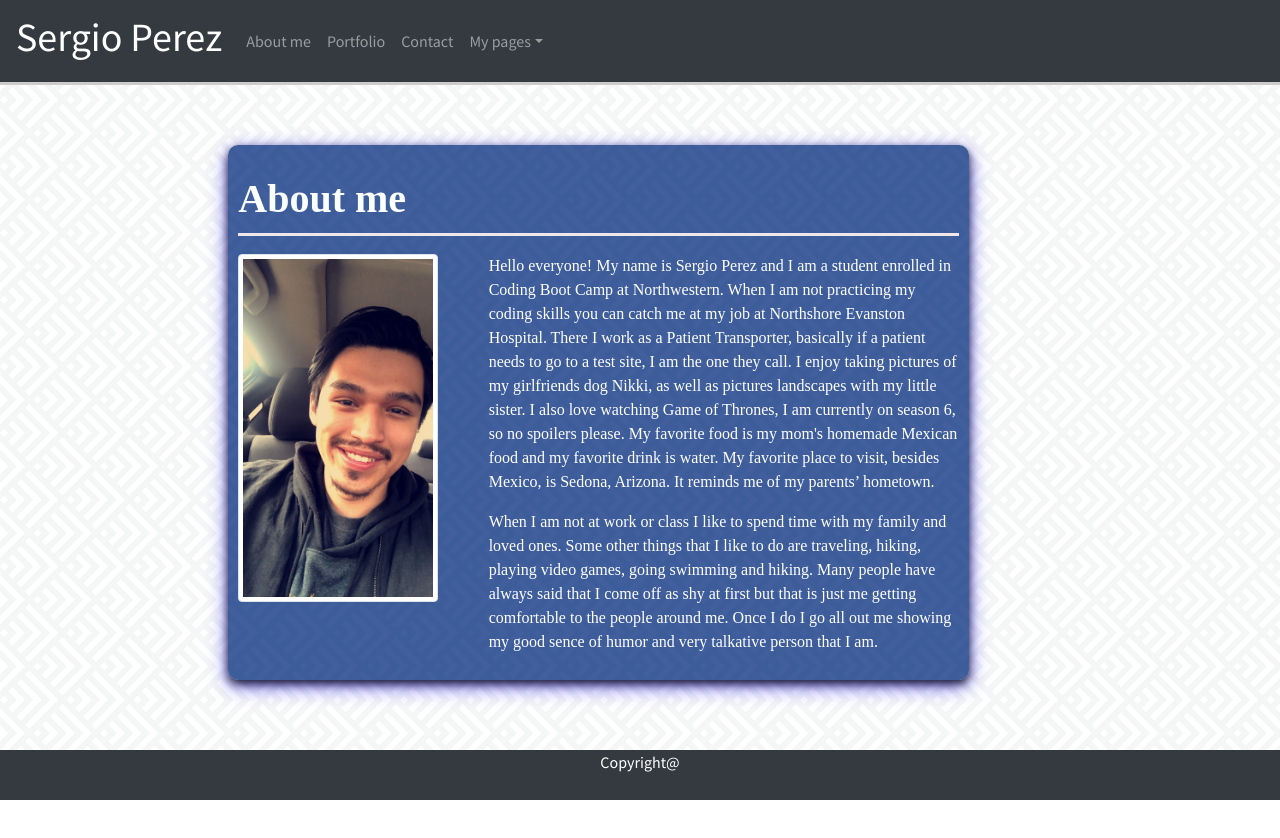
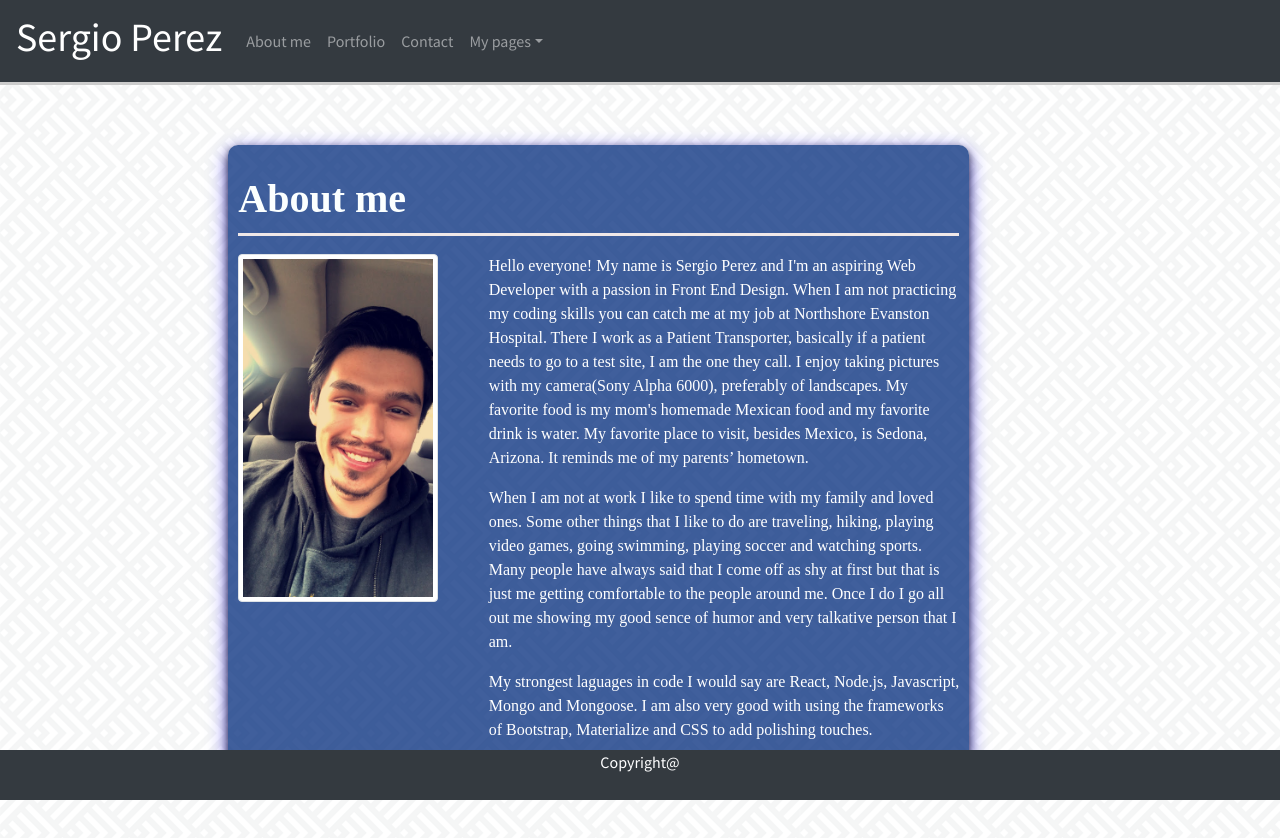
Before and after one commit to icek567/react-portfolio, a React (Create React App) app: page / in a window 1280 px wide. Shown: the top 838 px of the page. Before the commit the page ends 800 px from the top, so only its background shows below. Built offline with nearby package versions, Linux system fonts and the light colour scheme.

Commit message:
added buttons to github, chnaged text

```diff
--- a/src/pages/About/index.js
+++ b/src/pages/About/index.js
@@ -19,20 +19,22 @@ function About() {
               </div>
 
               <div className="col-md-8">
-                <p className="text-white"> Hello everyone! My name is Sergio Perez and I am a student enrolled in Coding Boot Camp at
-                Northwestern. When I am not practicing my coding skills you can catch me at my job at Northshore Evanston
+                <p className="text-white">  Hello everyone! My name is Sergio Perez and I'm an aspiring Web Developer with a passion in Front End Design. When I am not practicing my coding skills you can catch me at my job at Northshore Evanston
                 Hospital. There I work as a Patient Transporter, basically if
                 a patient needs to go to a test site, I am the one they call.
-                I enjoy taking pictures of my girlfriends dog Nikki, as well as pictures landscapes with my little sister. I
-                also love watching Game of Thrones, I am currently on season 6, so no spoilers please.
+                I enjoy taking pictures with my camera(Sony Alpha 6000), preferably of landscapes.
                 My favorite food is my mom's homemade Mexican food and my favorite drink is water.
           My favorite place to visit, besides Mexico, is Sedona, Arizona. It reminds me of my parents’ hometown.</p>
 
-                <p className="text text-white">When I am not at work or class I like to spend time with my family and loved ones. Some
+                <p className="text-white">  When I am not at work I like to spend time with my family and loved ones. Some
                 other things that I like to do are traveling, hiking, playing video games, going
-                swimming and hiking. Many people have always said that I come off as shy at first but that is just me getting
+                swimming, playing soccer and watching sports. Many people have always said that I come off as shy at first but that is just me getting
                 comfortable to the people around me. Once I do I go all out me showing my good sence of humor and very talkative
-            person that I am.</p>
+                person that I am.</p>
+
+                <p className="text-white">  My strongest laguages in code I would say are React, Node.js, Javascript, Mongo and Mongoose. I am also very good with
+                  using the frameworks of Bootstrap, Materialize and CSS to add polishing touches.
+                </p>
               </div>
             </div>
 
--- a/src/pages/Portfolio/index.js
+++ b/src/pages/Portfolio/index.js
@@ -28,6 +28,13 @@ function Portfolio() {
                                 “Keyword” or “Title”.</p>
                                     <Project name="Multi-Media-App" img={media} link="https://icek567.github.io/Multi-Media-Search-App/" />
                                 </div>
+                                <a class="btn btn-outline-info btn-sm" id="btn" href="https://github.com/icek567/Multi-Media-Search-App" role="button">GitHub</a>
+                                <h5 id="list">Technologies used:</h5>
+                                <ul>
+                                    <li>jquery</li>
+                                    <li>Javascript</li>
+                                    <li>Materialize</li>
+                                </ul>
                             </div>
                         </div>
                         <div className="col-sm-6">
@@ -39,6 +46,13 @@ function Portfolio() {
                             to them later. </p>
                                     <Project name="Schedule" img={Schedule} link="https://icek567.github.io/Schedule/" />
                                 </div>
+                                <a class="btn btn-outline-info btn-sm" id="btn" href="https://github.com/icek567/Schedule" role="button">GitHub</a>
+                                <h5 id="list">Technologies used:</h5>
+                                <ul>
+                                    <li>CSS</li>
+                                    <li>Javascript</li>
+                                    <li>Bootstrap</li>
+                                </ul>
                             </div>
                         </div>
                     </div>
@@ -46,21 +60,37 @@ function Portfolio() {
                         <div className="col-sm-6">
                             <div className="card text-white bg-dark">
                                 <div className="card-body">
-                                    <h5 className="card-text">Superhero Quiz</h5>
+                                    <h5 className="card-title">Superhero Quiz</h5>
                                     <p className="card-text">How good do you know superhero lore? Take this quiz and find out if you know enough to pass.
                             See your high school but if you get too many wrong answers it will end the quiz early.</p>
                                     <Project name="Superhero Quiz" img={quiz} link="https://icek567.github.io/Quiz-2" />
                                 </div>
+                                <a class="btn btn-outline-info btn-sm" id="btn" href="https://github.com/icek567/Superhero-Quiz" role="button">GitHub</a>
+                                <h5 id="list">Technologies used:</h5>
+                                <ul>
+                                    <li>jquery</li>
+                                    <li>Javascript</li>
+                                    <li>Bootstrap</li>
+                                </ul>
                             </div>
                         </div>
                         <div className="col-sm-6">
                             <div className="card text-white bg-dark">
                                 <div className="card-body">
-                                    <h5 className="card-text">Burger App</h5>
+                                    <h5 className="card-title">Burger App</h5>
                                     <p className="card-text">Devour the burger or toss it away, the choice is up to you. On the left side you have the burgers that have been created while on the right
                             are the ones that you ate.</p>
                                     <Project name="Burger App" img={burger} link="https://arcane-thicket-32283.herokuapp.com/" />
                                 </div>
+                                <a class="btn btn-outline-info btn-sm" id="btn" href="https://github.com/icek567/burger-app" role="button">GitHub</a>
+                                <h5 id="list">Technologies used:</h5>
+                                <ul>
+                                    <li>Express</li>
+                                    <li>Express-handlebars</li>
+                                    <li>Bootstrap</li>
+                                    <li>MySQL</li>
+                                    <li>Heroku App</li>
+                                </ul>
                             </div>
                         </div>
                     </div>
@@ -68,21 +98,35 @@ function Portfolio() {
                         <div className="col-sm-6">
                             <div className="card text-white bg-dark">
                                 <div className="card-body">
-                                    <h5 className="card-text">Password Generator</h5>
+                                    <h5 className="card-title">Password Generator</h5>
                                     <p className="card-text">Need to come up with a strong password for any online account? With this you are able to generate one for you and be able to copy it to clipboard.
                                     This website uses pure javascript to generate from random symbols, numbers and letters.</p>
                                     <Project  name="Password Generator" img={password} link="https://icek567.github.io/Password-Generator/" />
                                 </div>
+                                <a class="btn btn-outline-info btn-sm" id="btn" href="https://github.com/icek567/Password-Generator" role="button">GitHub</a>
+                               <h5 id="list">Technologies used:</h5>
+                                <ul>
+                                    <li>HTML</li>
+                                    <li>Javascript</li>
+                                    <li>Bootstrap</li>
+                                </ul>
                             </div>
                         </div>
                         <div className="col-sm-6">
                             <div className="card text-white bg-dark">
                                 <div className="card-body">
-                                    <h5 className="card-text">Team Maker</h5>
+                                    <h5 className="card-title">Team Maker</h5>
                                     <p className="card-text">Using node.js, form your terminal you are able to create a team for yourself. Create the manager, Engineer and the intern.
                                      Once all of the information was put in, open the new file in your web browser and it will show you the website. </p>
                                     <Project name="Team Maker" img={team} link="https://github.com/icek567/Team-Maker" />
                                 </div>
+                                <a class="btn btn-outline-info btn-sm" id="btn" href="https://github.com/icek567/Team-Maker" role="button">GitHub</a>
+                                <h5 id="list">Technologies used:</h5>
+                                <ul>
+                                    <li>Node.js</li>
+                                    <li>Javascript</li>
+                                    <li>Inquirer</li>
+                                </ul>
                             </div>
                         </div>
                     </div>
```
